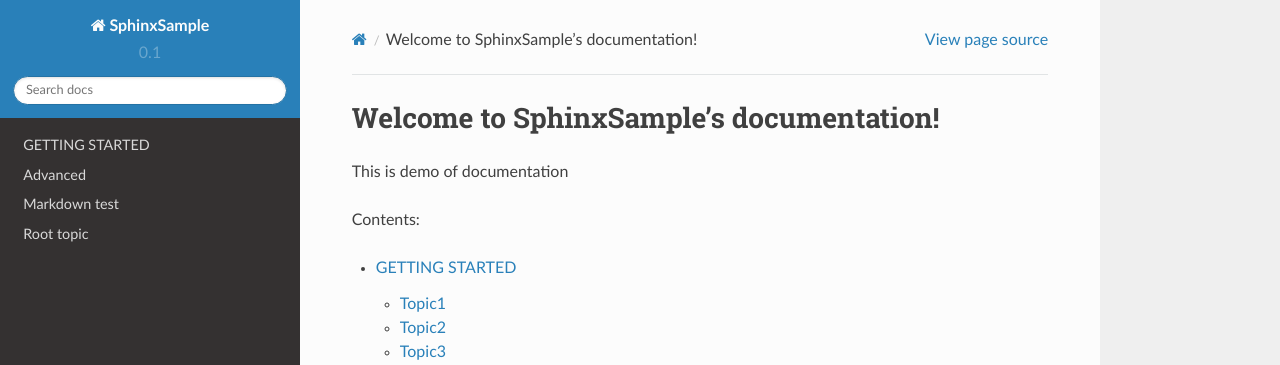
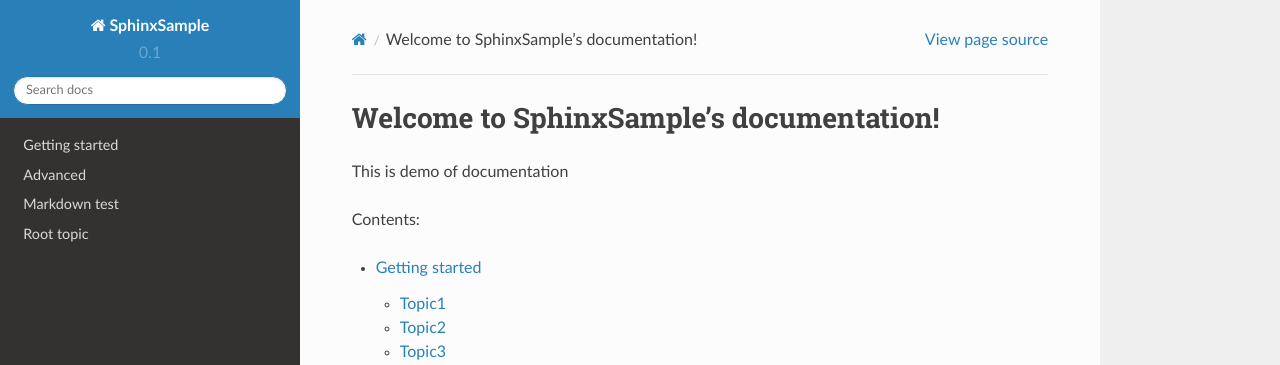
Before and after one commit to KarolKaczmarek/sphinxsample, a Sphinx documentation site: the page built from sphinxdocs/docs/index.rst, in a window 1280 px wide. Shown: the top 365 px of the page. Built offline with Sphinx 7.4.7 and the Read the Docs theme 2.0.0, drawn with Linux system fonts in a browser that asks for light colours.

```diff
--- a/sphinxdocs/docs/getting-started/index.rst
+++ b/sphinxdocs/docs/getting-started/index.rst
@@ -1,4 +1,4 @@
-GETTING STARTED
+Getting started
 ====================================================
 
 By `Karol Kaczmarek`_
```
